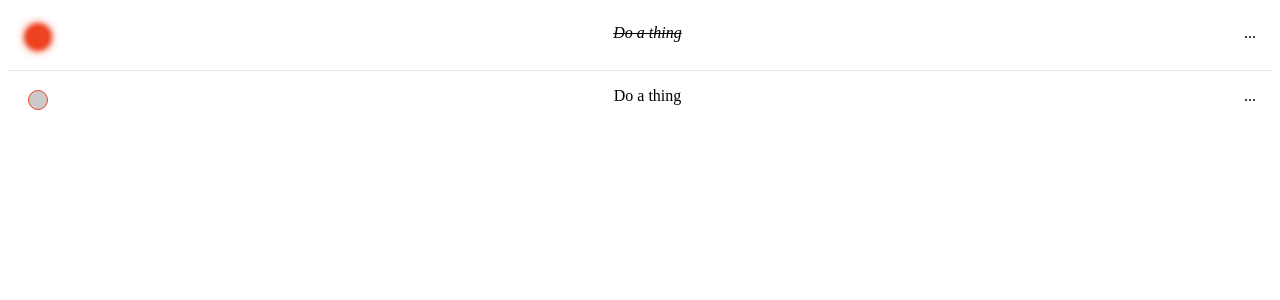
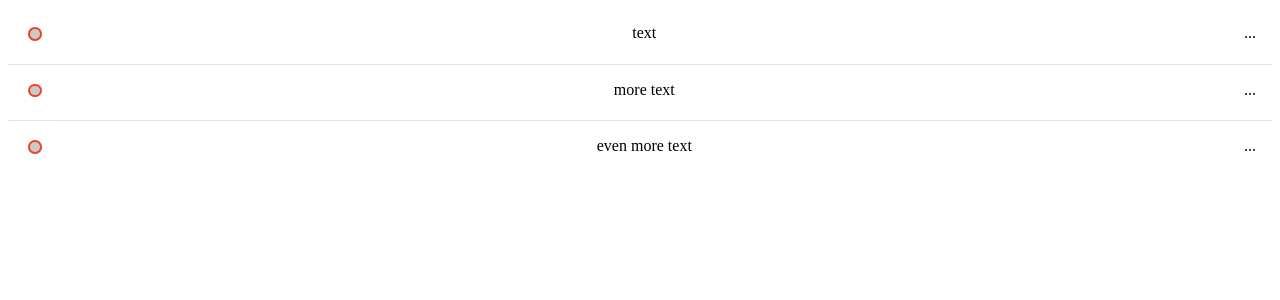
Before and after one commit to jake-the-cake/ts_todo, a React (Create React App) app in the folder client/: page / in a window 1280 px wide. Shown: the top 300 px of the page. Built offline with nearby package versions, Linux system fonts and the light colour scheme.

Commit message:
map data to page

```diff
--- a/client/src/pages/DisplayList.tsx
+++ b/client/src/pages/DisplayList.tsx
@@ -1,31 +1,40 @@
-import React, { FC } from 'react'
+import React, { FC, ReactNode } from 'react'
 import '../static/list_styles.css'
 
-setTimeout(() => {
-	console.log('hi')
-},3000)
+interface DataProps {
+	text: string
+}
+
+const data: DataProps[] = [{
+		text: 'text'
+	},{
+		text: 'more text'
+	},{
+		text: 'even more text'
+	}]
 
 export const DisplayList: FC = () => {
-	const handleClick = () => {
-		document.getElementById('a')?.classList.toggle('completed')
+	const handleClick = (key: string) => {
+		console.log(key)
+		document.getElementById(key)?.classList.toggle('completed')
 	}
 
 	return (
 		<div className='list__container'>
-			<div className="list__item completed" id='a' onClick={handleClick}>
-				<div className="list__item--checkbox">
-					<input type="checkbox" className='checkbox' name="is-complete" />
-				</div>
-				<div className="list__item--title">Do a thing</div>
-				<div className="list__item--options">...</div>
-			</div>
-			<div className="list__item">
-				<div className="list__item--checkbox">
-					<input type="checkbox" className='checkbox' name="is-complete" />
-				</div>
-				<div className="list__item--title">Do a thing</div>
-				<div className="list__item--options">...</div>
-			</div>
+			{
+				data.map((item: DataProps, index: number) => {
+					const key = String(index)
+					return (
+						<div className="list__item" id={key} key={key} onClick={()=>handleClick(key)}>
+							<div className="list__item--checkbox">
+								<input type="checkbox" className='checkbox' name="is-complete" />
+							</div>
+							<div className="list__item--title">{item.text}</div>
+							<div className="list__item--options">...</div>
+						</div>
+					)
+				}) as ReactNode
+			}
 		</div>
 	)
 }
--- a/client/src/static/list_styles.css
+++ b/client/src/static/list_styles.css
@@ -17,12 +17,12 @@
 .checkbox {
 	-webkit-appearance: none;
 	background-color: #cacaca;
-	border: 1px solid #ed4321;
-	padding: 9px;
+	border: 2px solid #ed4321;
+	padding: .3rem;
 	border-radius: 50%;
 	display: inline-block;
 	position: relative;
-	transition: box-shadow .4s, background-color .4s;
+	transition: box-shadow .4s, background-color .4s, border-color .2s;
 }
 
 .completed > .list__item--title {
@@ -31,6 +31,7 @@
 }
 
 .completed > .list__item--checkbox > .checkbox {
-	background-color: #ed4321;
-	box-shadow: 0px 0px 10px 3px #ed4321, 0px 0px 5px 3px #ed4321;
+	background-color: #43ed21;
+	border-color: #43ed21;
+	box-shadow: 0px 0px 10px 3px #43ed21, 0px 0px 5px 3px #43ed21;
 }
```
Also changed, not shown: client/public/manifest.json.
